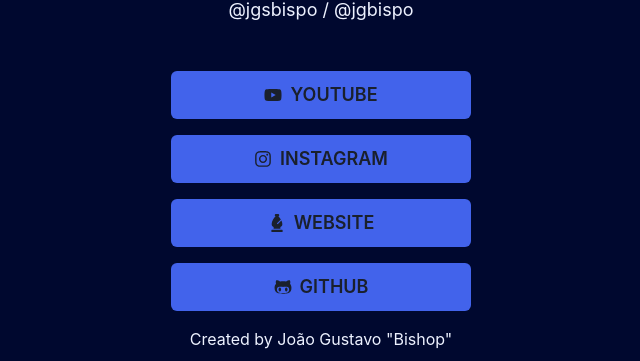
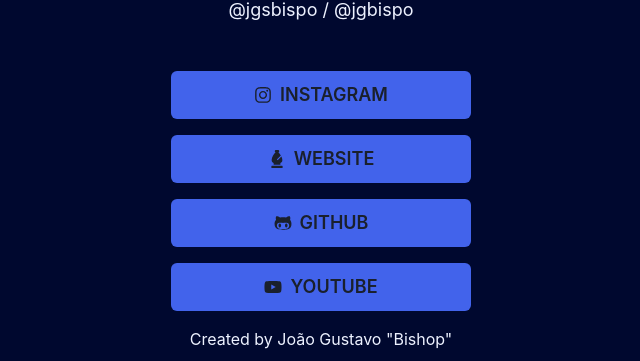
Before and after one commit to bispo027/bispolinks, a React (Vite) app: page / in a window 1280 px wide. Shown: the part 333-694 px from the top of the page, without its empty margins (319-959 px from the left). Built offline with nearby package versions, Linux system fonts and the light colour scheme.

Commit message:
alter links

```diff
--- a/src/components/ListLinks.tsx
+++ b/src/components/ListLinks.tsx
@@ -5,10 +5,10 @@
 export function ListLink() {
   return (
     <VStack spacing={4} color='white' >
+      <LinkButton icon={<FaInstagram />} name='INSTAGRAM' href='https://instagram.com/jgsbispo' />
+      <LinkButton icon={<FaChessBishop />} name='WEBSITE' href='https://bispo.vercel.app/' />
+      <LinkButton icon={<FaGithubAlt />} name='GITHUB' href='https://github.com/jgbispo' />
       <LinkButton icon={<FaYoutube />} name='YOUTUBE' href='https://youtube.com' />
-      <LinkButton icon={<FaInstagram />} name='INSTAGRAM' href='https://youtube.com' />
-      <LinkButton icon={<FaChessBishop />} name='WEBSITE' href='https://youtube.com' />
-      <LinkButton icon={<FaGithubAlt />} name='GITHUB' href='https://youtube.com' />
       <Text color='brand.400'>Created by João Gustavo "Bishop"</Text>
     </VStack>
   )
```
